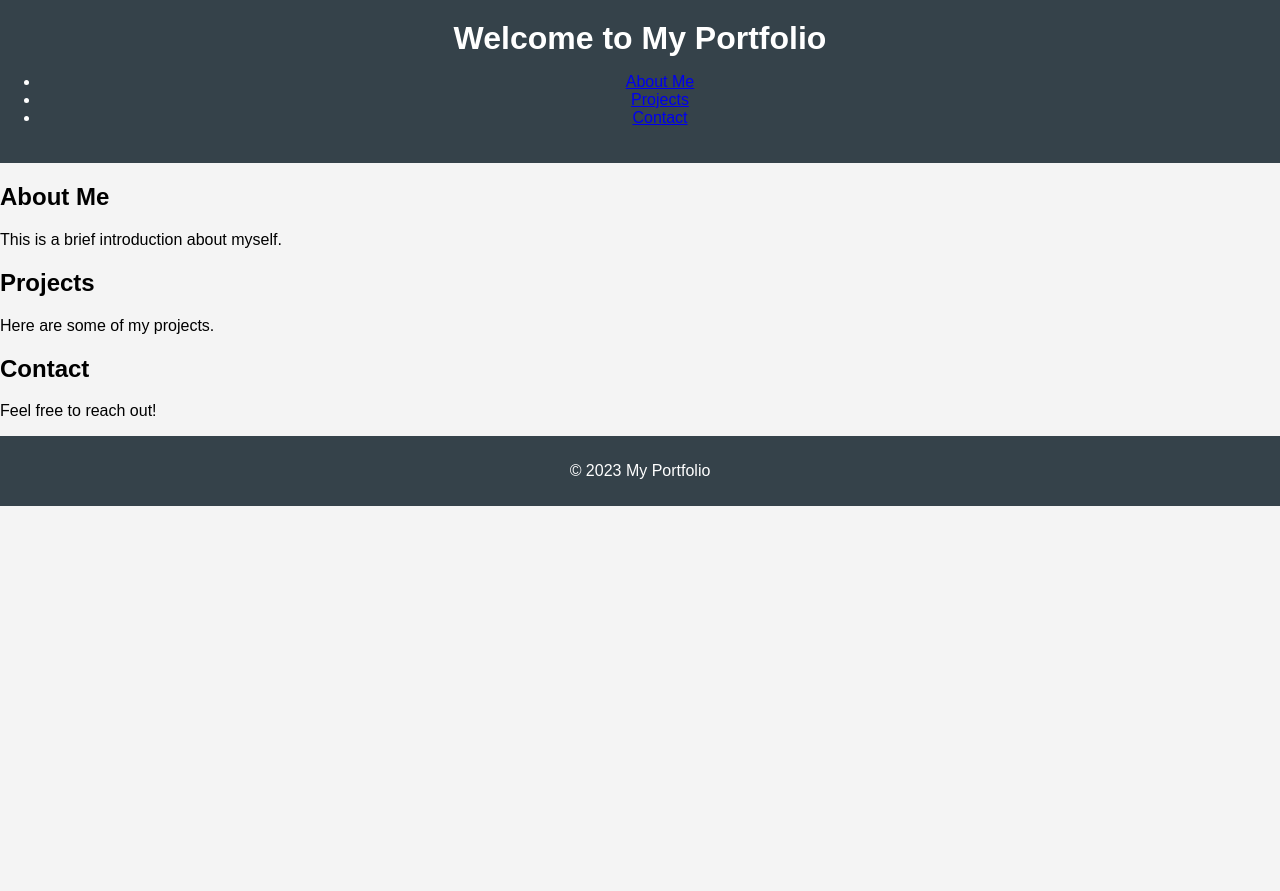
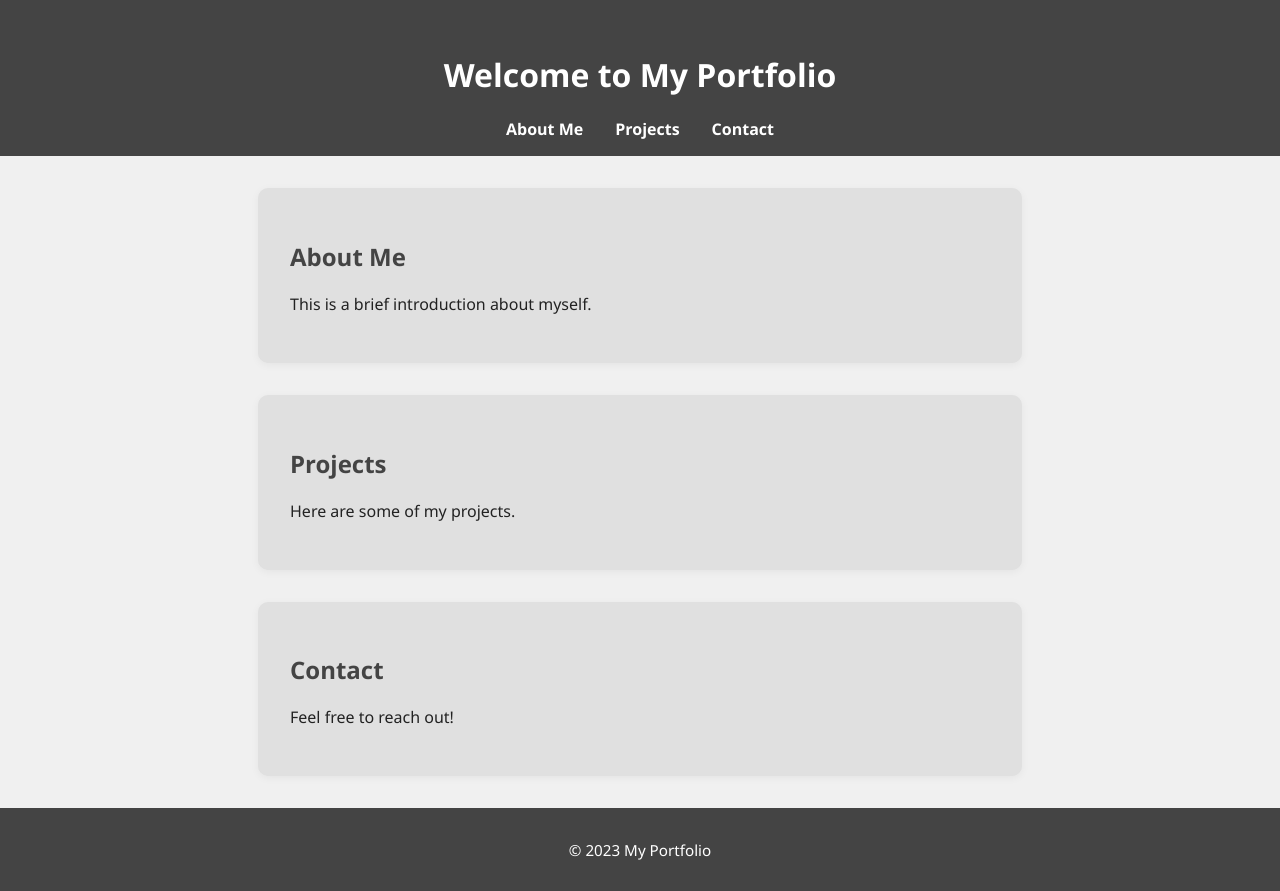
Before and after one commit to sabb-ppp/sabb-ppp.github.io, a plain HTML site: page index.html in a window 1280 px wide. Before the commit the page ends 800 px from the top, so only its background shows below. Drawn offline with Linux system fonts and the light colour scheme.

Commit message:
sincrone non change

```diff
--- a/css/style.css
+++ b/css/style.css
@@ -1,45 +1,56 @@
 body {
-    font-family: Arial, sans-serif;
+    background: #f0f0f0;
+    color: #222;
+    font-family: 'Segoe UI', Arial, sans-serif;
     margin: 0;
     padding: 0;
-    background-color: #f4f4f4;
 }
 
 header {
-    background: #35424a;
-    color: #ffffff;
-    padding: 20px 0;
+    background: #444;
+    color: #fff;
+    padding: 2rem 0 1rem 0;
     text-align: center;
 }
 
-h1 {
-    margin: 0;
+header nav ul {
+    list-style: none;
+    padding: 0;
+    margin: 1rem 0 0 0;
+    display: flex;
+    justify-content: center;
+    gap: 2rem;
 }
 
-.container {
-    width: 80%;
-    margin: auto;
-    overflow: hidden;
+header nav a {
+    color: #fff;
+    text-decoration: none;
+    font-weight: bold;
+    transition: color 0.2s;
 }
 
-.portfolio-item {
-    background: #ffffff;
-    border: 1px solid #dddddd;
-    margin: 20px 0;
-    padding: 20px;
-    border-radius: 5px;
+header nav a:hover {
+    color: #bbb;
 }
 
-.portfolio-item h2 {
-    margin-top: 0;
+section {
+    background: #e0e0e0;
+    margin: 2rem auto;
+    max-width: 700px;
+    padding: 2rem;
+    border-radius: 10px;
+    box-shadow: 0 2px 8px rgba(0,0,0,0.05);
+}
+
+h2 {
+    color: #444;
 }
 
 footer {
     text-align: center;
-    padding: 10px 0;
-    background: #35424a;
-    color: #ffffff;
-    position: relative;
-    bottom: 0;
-    width: 100%;
+    padding: 1rem 0;
+    background: #444;
+    color: #fff;
+    margin-top: 2rem;
+    font-size: 0.95rem;
 }
```
